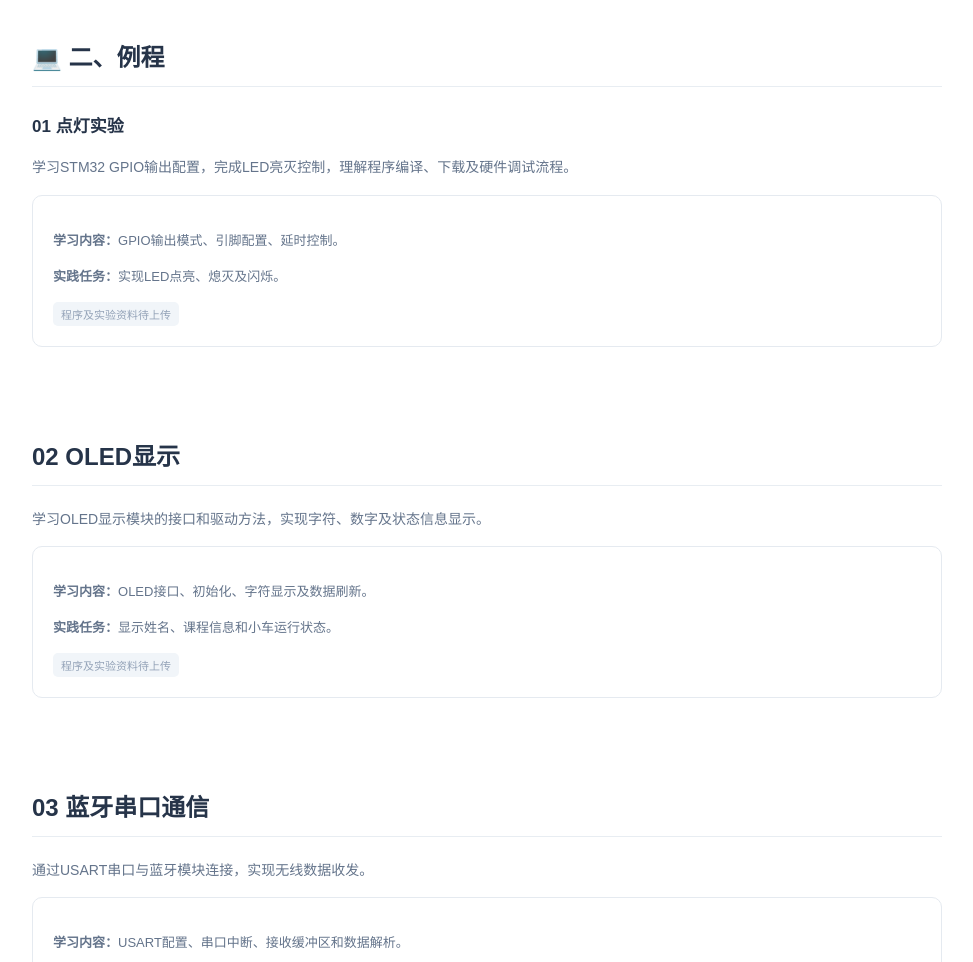
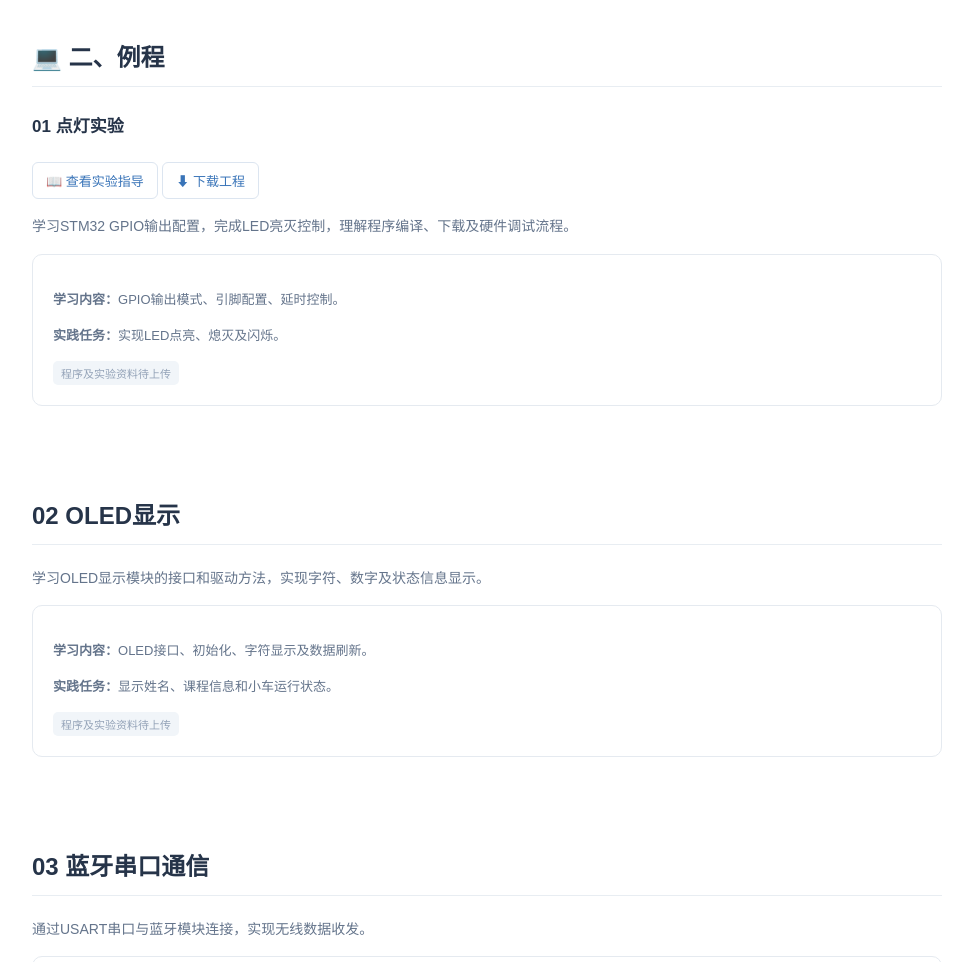
Before and after one commit to weichenxmu/feng-er-teaching-center, a plain HTML site: page courses/embedded-minor.html in a window 1280 px wide. Shown: the part 2421-3383 px from the top of the page, without its empty margins (283-1256 px from the left). Drawn offline with Linux system fonts and the light colour scheme.

Commit message:
Update embedded-minor.html

```diff
--- a/courses/embedded-minor.html
+++ b/courses/embedded-minor.html
@@ -368,6 +368,18 @@ footer{
 <section id="led">
  <h2>💻 二、例程</h2>
  <h3>01 点灯实验</h3>
+
+ <a class="resource-link"
+   href="../experiments/stm32/gpio-led.html">
+  📖 查看实验指导
+</a>
+
+<a class="resource-link"
+   href="../resources/embedded-minor/examples/STM32_LED.zip"
+   download>
+  ⬇ 下载工程
+</a>
+
  <p class="desc">学习STM32 GPIO输出配置，完成LED亮灭控制，理解程序编译、下载及硬件调试流程。</p>
  <div class="card">
   <p><strong>学习内容：</strong>GPIO输出模式、引脚配置、延时控制。</p>
```
